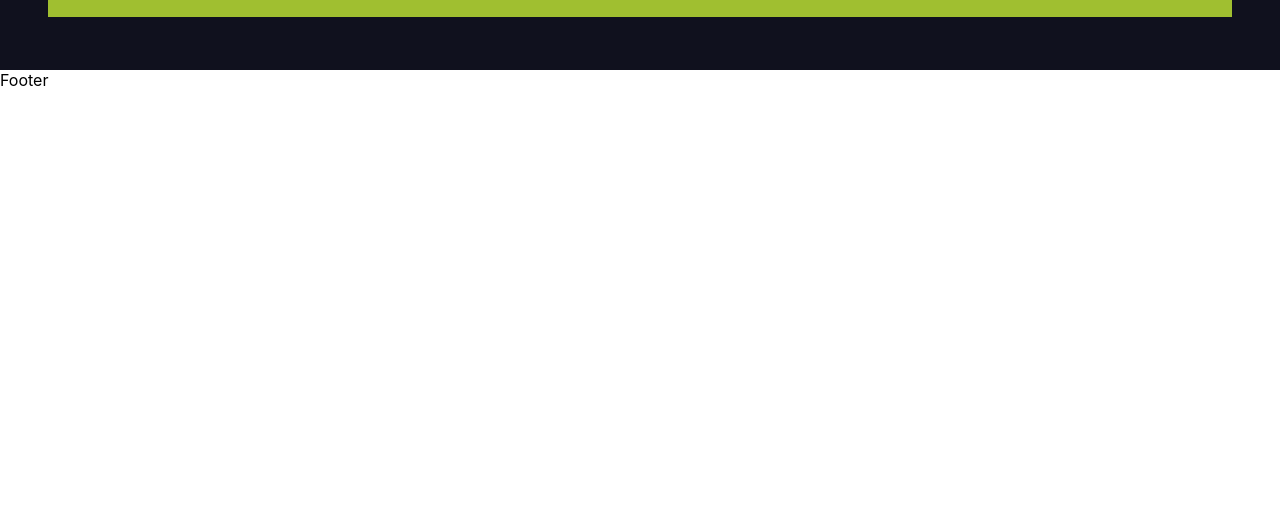
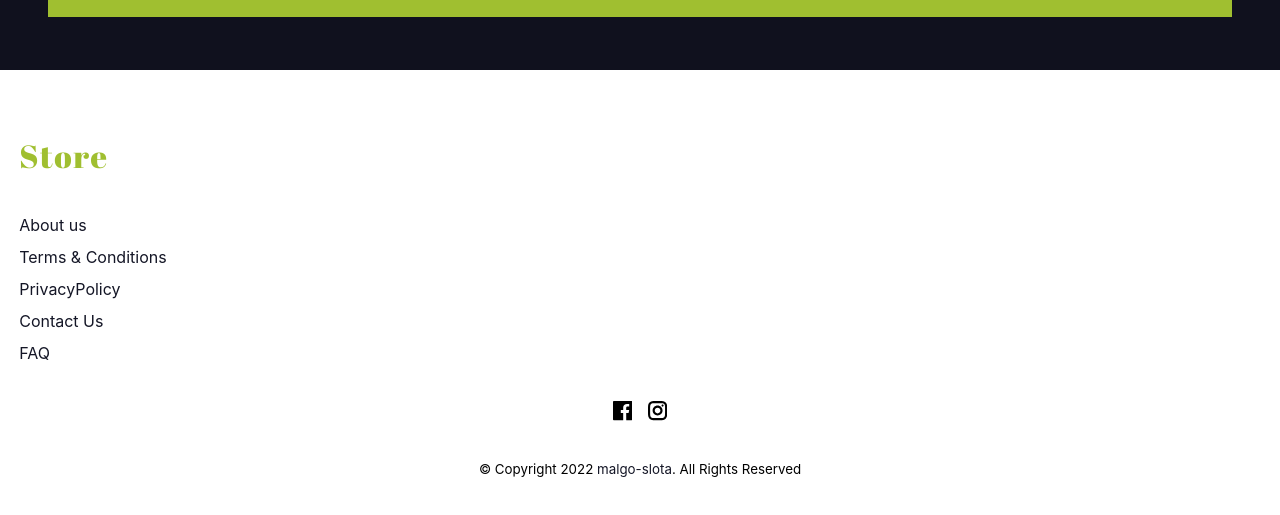
Before and after one commit to malgo-slota/e-commerce-app, a React (Create React App) app: page / in a window 1280 px wide. Shown: the part 395-910 px from the top of the page. Before the commit the page ends 800 px from the top, so only its background shows below. Built offline with nearby package versions, Linux system fonts and the light colour scheme; no server answers.

Commit message:
footer component

```diff
--- a/src/components/Footer.jsx
+++ b/src/components/Footer.jsx
@@ -1,11 +1,72 @@
 import React from "react";
+import styled from "styled-components";
+import {GrFacebook, GrInstagram} from 'react-icons/gr';
 
 function Footer () {
     return (
-        <div>
-            Footer
-        </div>
+        <Wrapper>
+            <Logo>
+                Store
+            </Logo>
+            <nav>
+                <ul>
+                    <li><a href="/">About us</a></li>
+                    <li><a href='/'>Terms & Conditions</a></li>
+                    <li><a href='/'>PrivacyPolicy</a></li>
+                    <li><a href='/'>Contact Us</a></li>
+                    <li><a href='/'>FAQ</a></li>
+                </ul>
+            </nav>
+            <SocialMedia>
+                <GrFacebook />
+                <GrInstagram />
+            </SocialMedia>
+            <Attribution>
+                <small>&copy; Copyright 2022 <a href="https://github.com/malgo-slota">malgo-slota</a>. All Rights Reserved</small>
+            </Attribution>
+        </Wrapper>
     );
 };
 
+const Wrapper = styled.footer`
+    padding: 4rem 1.2rem;
+    li {
+        list-style-type: none;
+    }
+    a {
+        text-decoration: none;
+        color: rgb(20,22,38);
+        line-height: 2rem;
+        display: inline-block;
+    }
+    a:hover {
+        color: rgb(160, 191, 48);
+    }
+`;
+
+const Logo = styled.div`
+    font-family: 'Abril Fatface', cursive;
+    font-size: 2rem;
+    color: rgb(160, 191, 48);
+    letter-spacing: 0.1rem;
+    margin-bottom: 2rem;
+`;
+
+const SocialMedia = styled.div`
+    margin: 2rem 0;
+    display: flex;
+    justify-content: center;
+    gap: 1rem;
+    svg {
+        font-size: 1.2rem;
+    }
+    svg:hover{
+        color: rgb(160, 191, 48);
+    }
+`;
+
+const Attribution = styled.div`
+    text-align: center;
+`;
+
 export default Footer;
```
